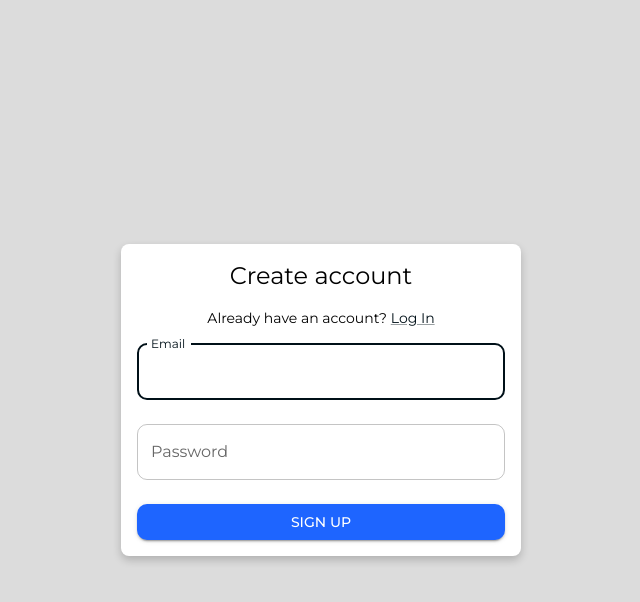
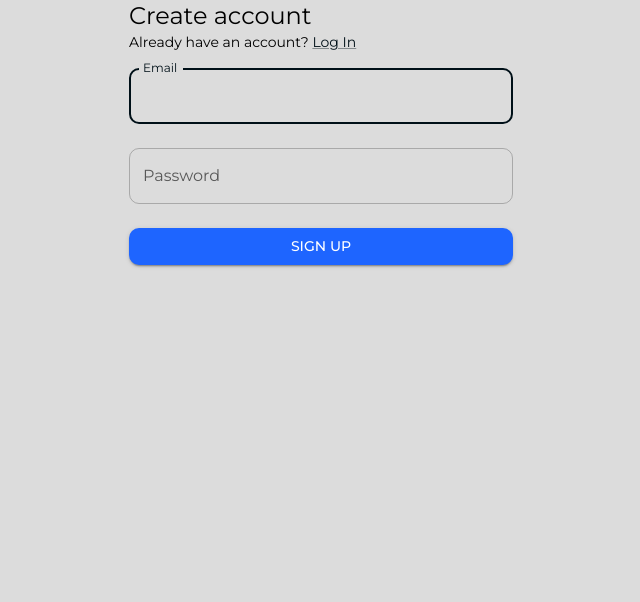
Before and after one commit to T00lio/mlchallenge, a React (Create React App) app: page /signup in a window 1280 px wide. Shown: the top 602 px of the page, without its empty margins (319-959 px from the left). Built offline with nearby package versions, Linux system fonts and the light colour scheme; no server answers.

Commit message:
cleared code conflict in signup comp

```diff
--- a/src/components/auth/signup/SignUp.jsx
+++ b/src/components/auth/signup/SignUp.jsx
@@ -8,32 +8,6 @@ function SignUp() {
   const [password, setPassword] = useState("");
   const [, setError] = useState("");
 
-  const containerStyle = {
-    display: "flex",
-    flexDirection: "column",
-    alignItems: "center",
-    justifyContent: "center",
-    minHeight: "100vh",
-  };
-
-  const formContainerStyle = {
-    width: "100%",
-    maxWidth: "400px",
-    padding: "16px",
-    borderRadius: "8px",
-    backgroundColor: "#ffffff",
-    boxShadow: "0px 4px 8px rgba(0, 0, 0, 0.2)",
-    textAlign: "center",
-  };
-
-  const formTitleStyle = {
-    marginBottom: "16px",
-  };
-
-  const formLinkStyle = {
-    marginTop: "16px",
-  };
-
   const handleSubmit = (e) => {
     e.preventDefault();
     setError("");
@@ -41,16 +15,11 @@ function SignUp() {
   };
 
   return (
-    <div style={containerStyle}>
-      <Container style={formContainerStyle} component="main" maxWidth="xs">
-        <Typography variant="h5" style={formTitleStyle}>
-          Create account
-        </Typography>
+    <div>
+      <Container component="main" maxWidth="xs">
+        <Typography variant="h5">Create account</Typography>
         <Typography variant="body2">
-          Already have an account?{" "}
-          <Link href="/login" style={formLinkStyle}>
-            Log In
-          </Link>
+          Already have an account? <Link href="/login">Log In</Link>
         </Typography>
         <form onSubmit={handleSubmit}>
           <TextField
```
